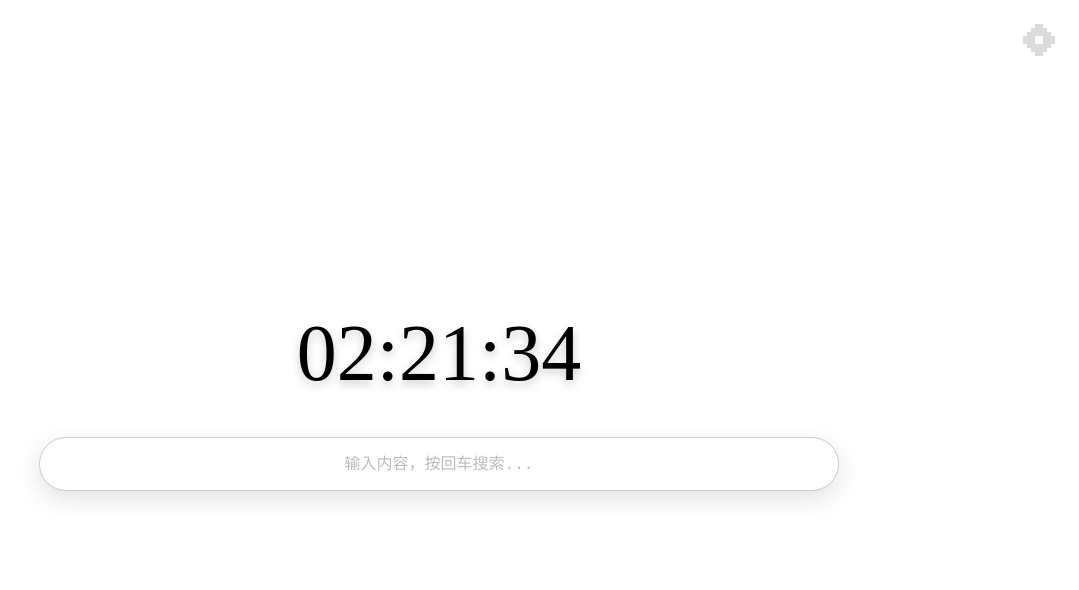
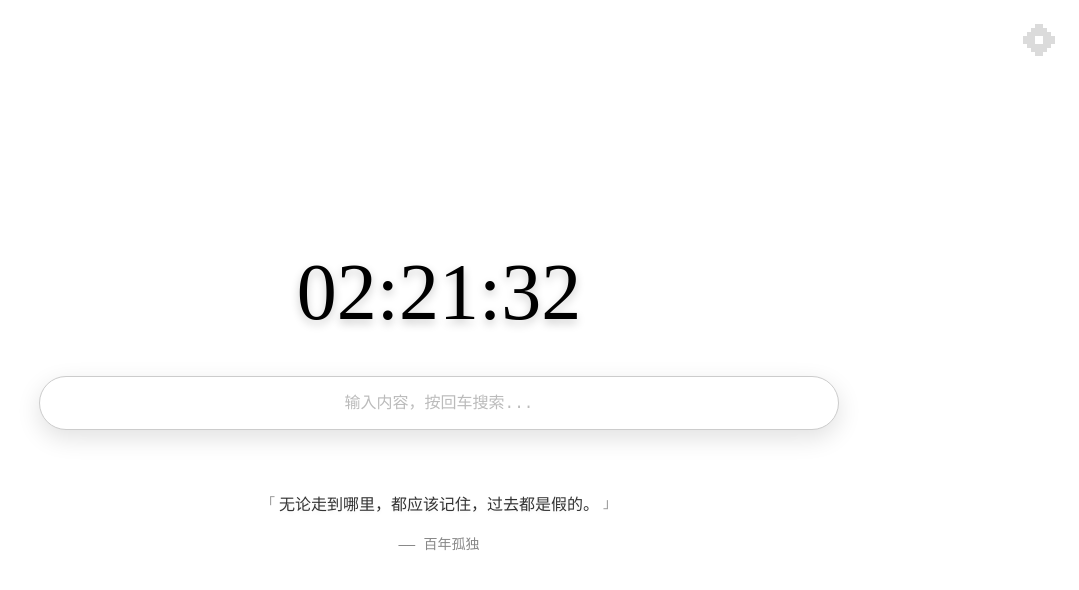
Before and after one commit to LumiDesk/islet, a Vue app: page / in a window 1280 px wide. Shown: the top 590 px of the page, without its empty margins (201-1280 px from the left). Built offline with nearby package versions, Linux system fonts and the light colour scheme; no server answers; a web font is replaced by a local one.

Commit message:
feat: 增加一言功能

```diff
--- a/src/App.vue
+++ b/src/App.vue
@@ -3,12 +3,17 @@ import MainClock from "./components/MainClock.vue";
 import MainSearchBar from "./components/MainSearchBar.vue";
 import SettingButton from "./components/SettingButton.vue";
 import SettingPanel from "./components/SettingPanel.vue";
+import HitokotoWidget from "./components/HitokotoWidget.vue";
 </script>
 
 <template>
   <div class="main-container">
+    <!-- 主页内容 -->
     <MainClock></MainClock>
     <MainSearchBar></MainSearchBar>
+    <HitokotoWidget></HitokotoWidget>
+
+    <!-- 设置相关内容 -->
     <SettingButton></SettingButton>
     <SettingPanel></SettingPanel>
   </div>
--- /dev/null
+++ b/src/components/HitokotoWidget.vue
@@ -0,0 +1,90 @@
+<script setup lang="ts">
+import { ref, onMounted } from "vue";
+import { useSettingStore } from "@/store/setting";
+
+const settingStore = useSettingStore();
+
+// 存储一言文本和出处
+const hitokotoText = ref("正在接收岛屿电波...");
+const hitokotoFrom = ref("");
+
+// 请求一言 API
+const fetchHitokoto = async () => {
+  try {
+    const res = await fetch("https://v1.hitokoto.cn");
+    const data = await res.json();
+    hitokotoText.value = data.hitokoto;
+    hitokotoFrom.value = data.from;
+  } catch (error) {
+    hitokotoText.value = "无论走到哪里，都应该记住，过去都是假的。";
+    hitokotoFrom.value = "百年孤独";
+  }
+};
+
+onMounted(() => {
+  fetchHitokoto();
+});
+</script>
+
+<template>
+  <Transition name="fade">
+    <div v-if="settingStore.showHitokoto" class="hitokoto-wrapper">
+      <div class="hitokoto-content">
+        <!-- 传统的语录直角引号，很有文学气息 -->
+        <span class="quote-mark">「</span>
+        <span class="text">{{ hitokotoText }}</span>
+        <span class="quote-mark">」</span>
+      </div>
+      <!-- 出处信息 -->
+      <div v-if="hitokotoFrom" class="hitokoto-from">—— {{ hitokotoFrom }}</div>
+    </div>
+  </Transition>
+</template>
+
+<style lang="scss" scoped>
+.hitokoto-wrapper {
+  margin-top: 60px;
+  display: flex;
+  flex-direction: column;
+  align-items: center;
+  max-width: 80%;
+  text-align: center;
+
+  font-family: "Fusion Pixel", monospace;
+  -webkit-font-smoothing: none;
+  font-smooth: never;
+}
+
+.hitokoto-content {
+  color: #333333;
+  font-size: 16px;
+  line-height: 1.8;
+  display: flex;
+  align-items: flex-start;
+  gap: 4px;
+}
+
+.quote-mark {
+  color: #999999;
+  font-size: 14px;
+}
+
+.text {
+  text-shadow: 0 2px 4px rgba(0, 0, 0, 0.05);
+}
+
+.hitokoto-from {
+  margin-top: 12px;
+  font-size: 14px;
+  color: #888888;
+}
+
+.fade-enter-active,
+.fade-leave-active {
+  transition: opacity 0.5s ease;
+}
+.fade-enter-from,
+.fade-leave-to {
+  opacity: 0;
+}
+</style>
--- a/src/components/SettingPanel.vue
+++ b/src/components/SettingPanel.vue
@@ -74,9 +74,13 @@ const handleClosePanel = () => {
 
               <div v-show="activeTab === 'system'" class="tab-content">
                 <h3>系统偏好</h3>
-                <p>
-                  这里可以添加：搜索引擎默认选项、背景壁纸上传、透明度调整等配置...
-                </p>
+
+                <div class="setting-list">
+                  <div class="setting-item">
+                    <span>显示一言</span>
+                    <PixelToggle v-model="settingStore.showHitokoto" />
+                  </div>
+                </div>
               </div>
 
               <div v-show="activeTab === 'about'" class="tab-content">
--- a/src/store/setting.ts
+++ b/src/store/setting.ts
@@ -13,6 +13,11 @@ export const useSettingStore = defineStore(
     const isSettingOpen = ref(false);
 
     /**
+     * 是否展示一言
+     */
+    const showHitokoto = ref(true);
+
+    /**
      * 是否展示秒
      */
     const showSeconds = ref(true);
@@ -20,6 +25,7 @@ export const useSettingStore = defineStore(
     return {
       isSettingOpen,
       showSeconds,
+      showHitokoto,
     };
   },
   {
```
